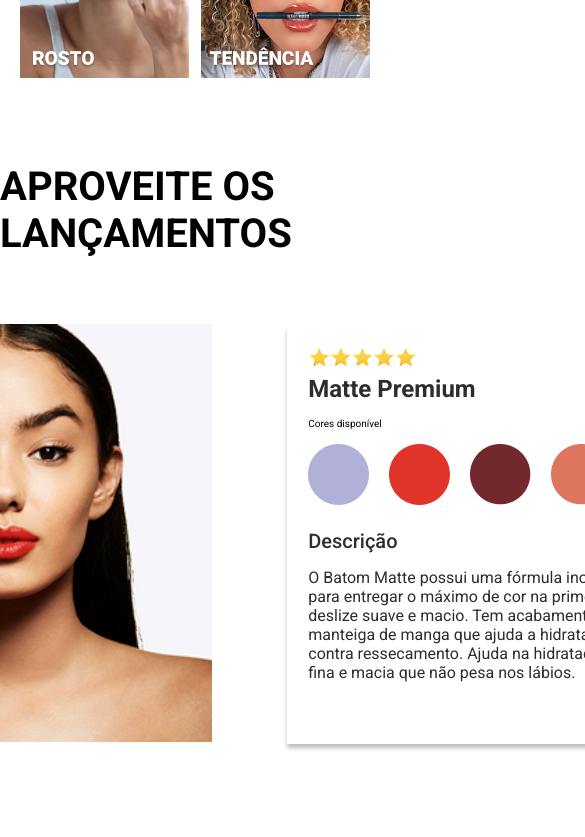
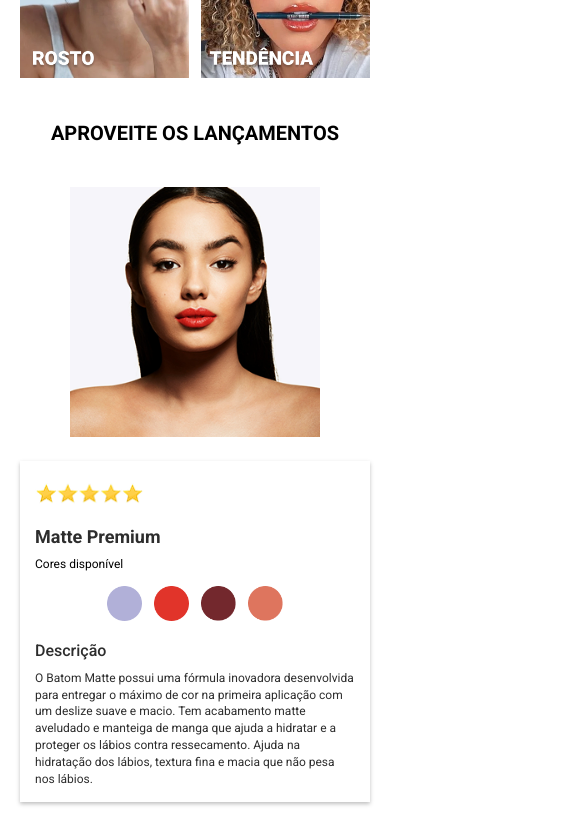
Before and after one commit to rsvdrigo/LandingPagePassoia, a React (Vite) app: page / in a window 390 px wide. Shown: the part 860-1697 px from the top of the page, 585 px wide, since content can reach past the window. Built offline with nearby package versions, Linux system fonts and the light colour scheme.

Commit message:
feat(Release): add responsive mode to mobile

```diff
--- a/src/Components/Releases/Releases.jsx
+++ b/src/Components/Releases/Releases.jsx
@@ -5,6 +5,7 @@ import { useState } from "react"
 function Release () {
 
 const [LipsColor, setLipsColor] = useState(RedLips);
+
   return (
     <>
     <section className="release-section">
@@ -23,19 +24,36 @@ const [LipsColor, setLipsColor] = useState(RedLips);
                 <h3>Matte Premium</h3>
                 <p>Cores disponível</p>
                 <div className="release-info-pallet">
-                    <img onMouseOver={()=>setLipsColor(BlueLips)} src={BlueCircle} alt="circulo azul" />
-                    <img onMouseOver={()=>setLipsColor(RedLips)} src={RedCircle} alt="circulo vermelho" />
-                    <img onMouseOver={()=>setLipsColor(BrownLips)} src={BrownCircle} alt="circulo marrom" />
-                    <img onMouseOver={()=>setLipsColor(BaseLips)} src={BaseCircle} alt="circulo cor base" />
+                    <img
+                        onClick={()=>setLipsColor(BlueLips)}
+                        onMouseOver={()=>setLipsColor(BlueLips)}
+                        src={BlueCircle}
+                        alt="circulo azul"
+                    />
+                    <img
+                        onClick={()=>setLipsColor(RedLips)}
+                        onMouseOver={()=>setLipsColor(RedLips)}
+                        src={RedCircle}
+                        alt="circulo vermelho"
+                    />
+                    <img
+                        onClick={()=>setLipsColor(BrownLips)}
+                        onMouseOver={()=>setLipsColor(BrownLips)}
+                        src={BrownCircle}
+                        alt="circulo marrom"
+                    />
+                    <img
+                        onClick={()=>setLipsColor(BaseLips)}
+                        onMouseOver={()=>setLipsColor(BaseLips)}
+                        src={BaseCircle}
+                        alt="circulo cor base"
+                    />
                 </div>
                 <h4>Descrição</h4>
                 <h5>O Batom Matte possui uma fórmula inovadora desenvolvida para entregar o máximo de cor na primeira aplicação com um deslize suave e macio. Tem acabamento matte aveludado e manteiga de manga que ajuda a hidratar e a proteger os lábios contra ressecamento. Ajuda na hidratação dos lábios, textura fina e macia que não pesa nos lábios.</h5>
-
             </div>
         </div>
     </section>
-
-
     </>
   )
 }
--- a/src/Components/Releases/Releases.scss
+++ b/src/Components/Releases/Releases.scss
@@ -1,4 +1,3 @@
-
 .release-section{
     margin-top: 10vh;
     display: flex;
@@ -89,6 +88,125 @@
     font-family: "Roboto", sans-serif;
     font-weight: 400;
     color: #2D2D2D;
+}
 
 
+@media (max-width: 768px) {
+    .release-section {
+        margin-top: 5vh;
+        padding: 0 20px;
+
+        h2 {
+            font-size: 24px;
+            text-align: center;
+            margin-bottom: 3vh;
+        }
+    }
+
+    .release-container {
+        flex-direction: column;
+        margin-top: 2vh;
+        width: 100%;
+    }
+
+
+    .release-imgs {
+        display: none;
+    }
+
+    .release-preview {
+        margin-right: 0;
+        margin-bottom: 20px;
+        text-align: center;
+
+        img {
+            width: 300px;
+            height: 300px;
+            max-width: 100%;
+        }
+    }
+
+    .release-info {
+        width: 100%;
+        max-width: 400px;
+        height: auto;
+        padding: 20px;
+        box-shadow: 0px 2px 4px 0px #00000040;
+
+        .release-stars-info {
+            margin-top: 0;
+            margin-bottom: 15px;
+        }
+
+        h3 {
+            font-size: 20px;
+            margin-bottom: 10px;
+        }
+
+        p {
+            font-size: 12px;
+            margin-bottom: 15px;
+        }
+
+        h4 {
+            font-size: 18px;
+            margin-bottom: 10px;
+        }
+
+        h5 {
+            font-size: 14px;
+            line-height: 1.4;
+        }
+    }
+
+    .release-info-pallet {
+        justify-content: center;
+        gap: 15px;
+        margin-bottom: 20px;
+
+        img {
+            cursor: pointer;
+            width: 40px;
+            height: 40px;
+        }
+    }
 }
+
+
+@media (max-width: 480px) {
+    .release-section {
+        h2 {
+            font-size: 20px;
+        }
+    }
+
+    .release-preview img {
+        width: 250px;
+        height: 250px;
+    }
+
+    .release-info {
+        padding: 15px;
+
+        h3 {
+            font-size: 18px;
+        }
+
+        h4 {
+            font-size: 16px;
+        }
+
+        h5 {
+            font-size: 12px;
+        }
+    }
+
+    .release-info-pallet {
+        gap: 12px;
+
+        img {
+            width: 35px;
+            height: 35px;
+        }
+    }
+}
```
